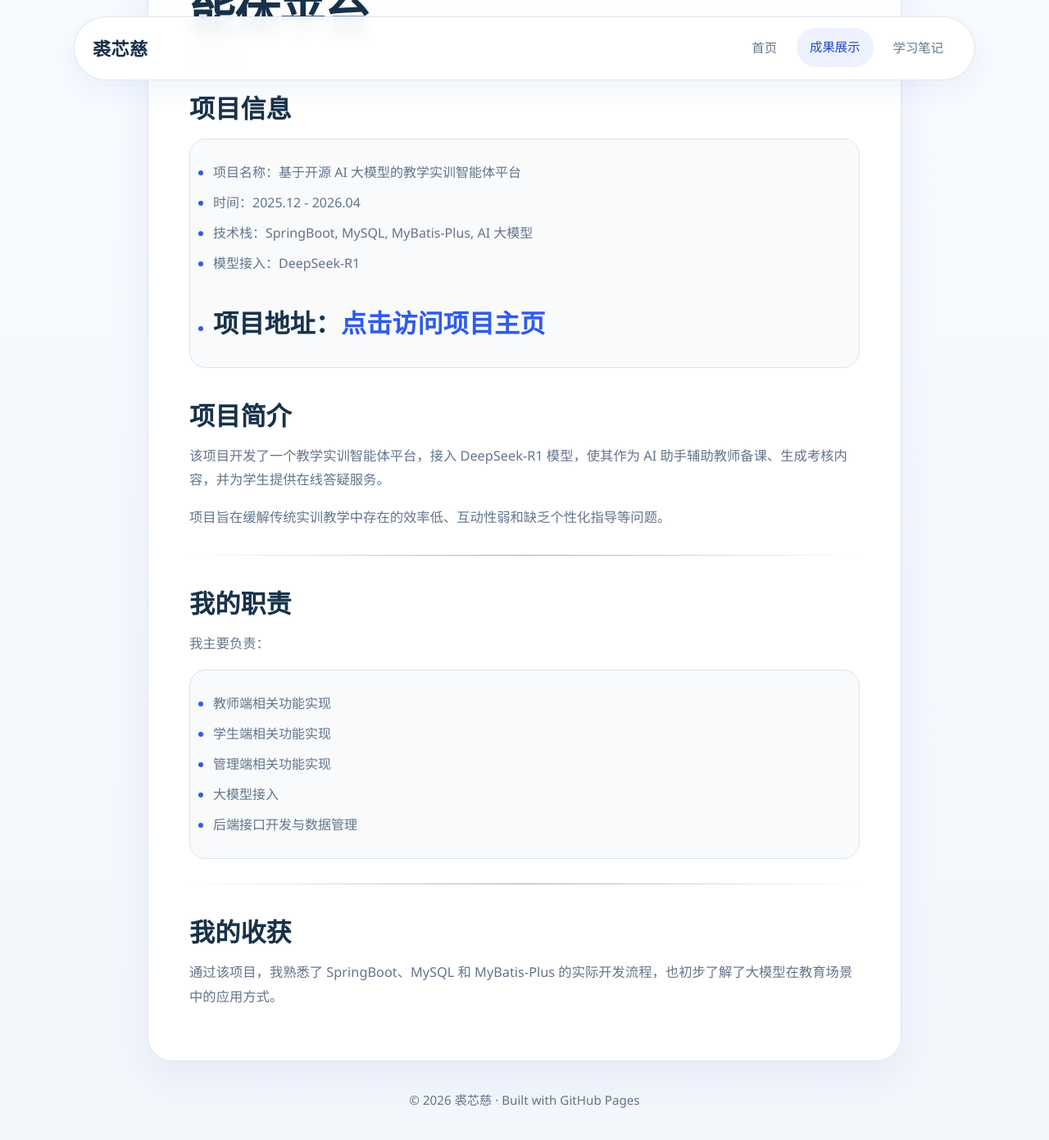
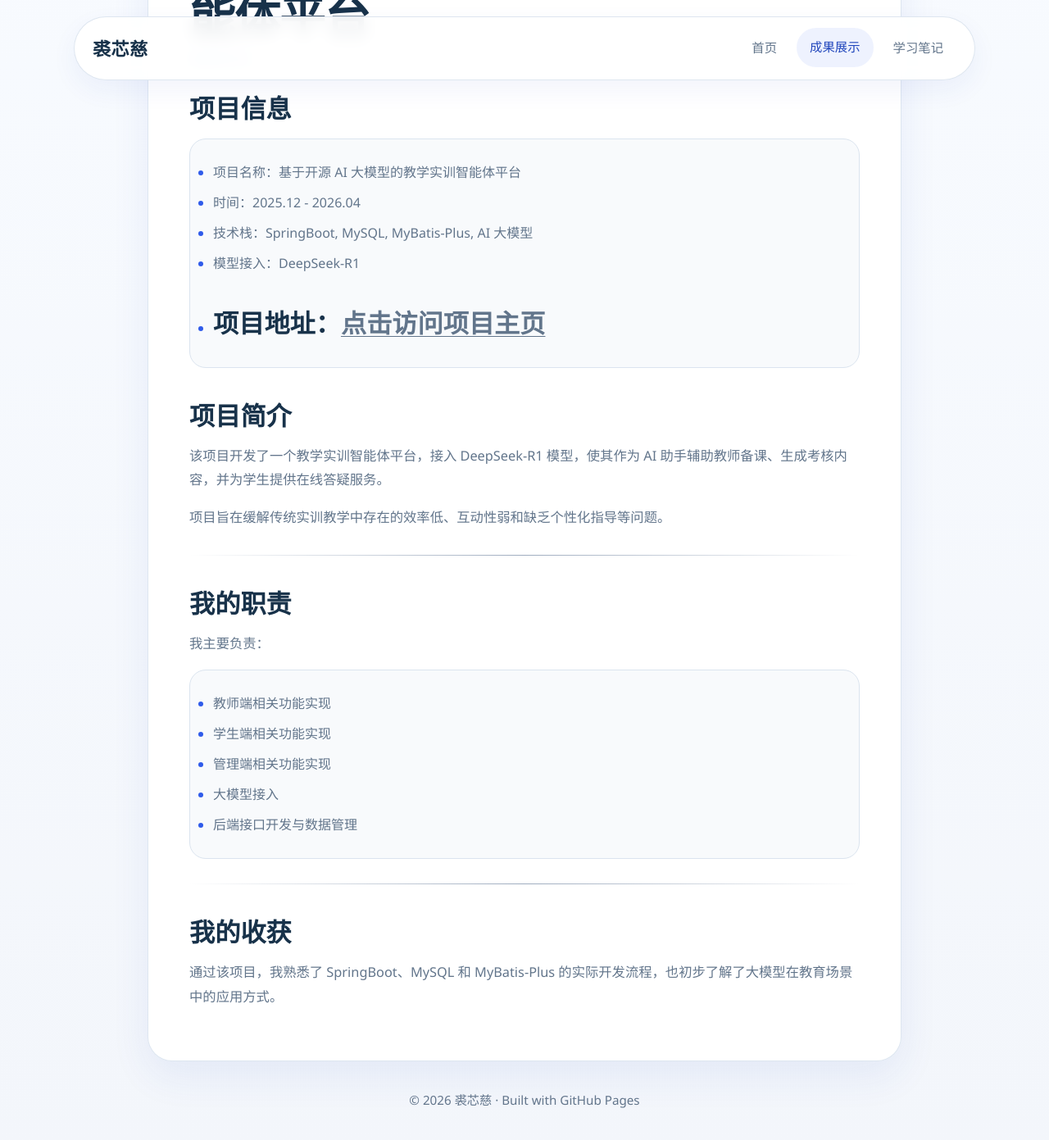
Before and after one commit to xinciqiu27/xinciqiu27.github.io, a Jekyll site: the page built from achievements/teaching-agent-platform.md, in a window 1280 px wide and 1400 px high, scrolled down 250 px. Shown: the top 1391 px of the window at 82% size. Built offline with Jekyll 4.4.1, drawn with Linux system fonts in a browser that asks for light colours.

Commit message:
style: tone down project page link styling

```diff
--- a/achievements/teaching-agent-platform.md
+++ b/achievements/teaching-agent-platform.md
@@ -11,7 +11,7 @@ title: 教学实训智能体平台
 - 时间：2025.12 - 2026.04
 - 技术栈：SpringBoot, MySQL, MyBatis-Plus, AI 大模型
 - 模型接入：DeepSeek-R1
-- 项目地址：[点击访问项目主页](http://47.111.165.244/)
+- 项目地址：<a class="inline-link-subtle" href="http://47.111.165.244/" target="_blank" rel="noreferrer">点击访问项目主页</a>
 ---
 
 ## 项目简介
--- a/assets/css/style.css
+++ b/assets/css/style.css
@@ -168,6 +168,25 @@ strong {
 .page-container a:hover {
   color: var(--accent-strong);
   background-size: 100% 36%;
+}
+
+.inline-link-subtle,
+.page-container .inline-link-subtle {
+  font-size: inherit;
+  line-height: inherit;
+  font-family: inherit;
+  font-weight: inherit;
+  color: var(--muted);
+  background-image: none;
+  text-decoration: underline;
+  text-decoration-thickness: 1px;
+  text-underline-offset: 0.12em;
+}
+
+.inline-link-subtle:hover,
+.page-container .inline-link-subtle:hover {
+  color: var(--accent-strong);
+  background-size: 0 0;
 }
 
 hr {
```
